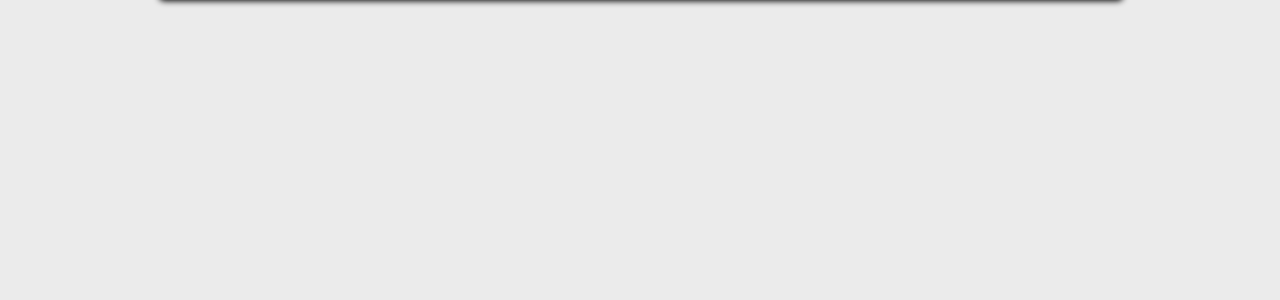
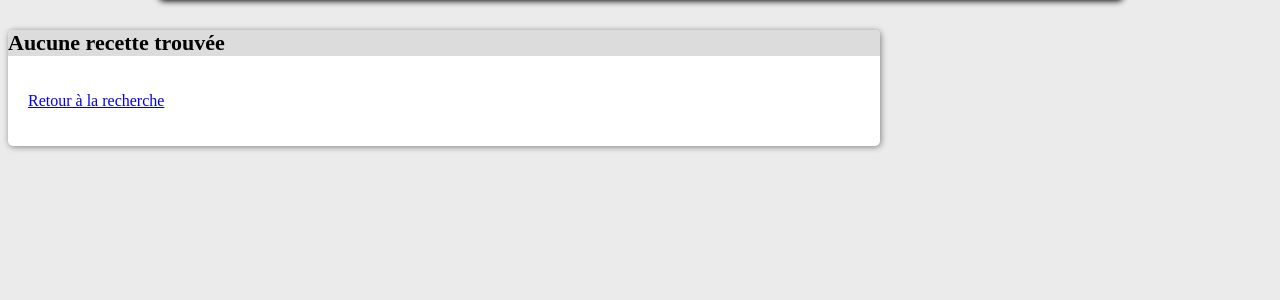
Before and after one commit to RollingGiantFrog/TDLOG, a Django app: page /fridgeApp/result in a window 1280 px wide. Shown: the part 316-616 px from the top of the page. Run offline with Django 3.2, Linux system fonts and the light colour scheme; data comes from the database, SQL or seed files in the repository.

Commit message:
no result + resolution bug

```diff
--- a/Site_Frigo/fridgeApp/templates/fridgeApp/result.html
+++ b/Site_Frigo/fridgeApp/templates/fridgeApp/result.html
@@ -6,6 +6,12 @@
 <body>
 	{% include "fridgeApp/includes/tabs.html" with active_tab='search' %}
 	<p>
+	{% if length == 0 %}
+		<section>
+		<div class="title"><strong>Aucune recette trouvée</strong></div>
+		<p><a href="search">Retour à la recherche</a></p>
+		</section>
+	{% endif %}
 	{% for missing,present,recipe in valid_recipes %}
 		<section>
 		<div class="title"><strong>{{recipe.recipe_text}}</strong></div>
--- a/Site_Frigo/fridgeApp/views.py
+++ b/Site_Frigo/fridgeApp/views.py
@@ -47,13 +47,12 @@ def result(request):
                 missing += 1
             else:
                 present += 1
-
-        if form.cleaned_data[recipe.category]:
-            valid_recipes += [(missing,-present,recipe)]
+        valid_recipes += [(missing,-present,recipe)]
         # On trie par ordre de nombre d'ingrédients manquants croissant
         # puis par nombre d'ingrédients présents décroissants
         valid_recipes.sort(key = itemgetter(0,1))
 
+    length=len(valid_recipes)
     return render(request, 'fridgeApp/result.html', locals())
 
 from django import forms
```
